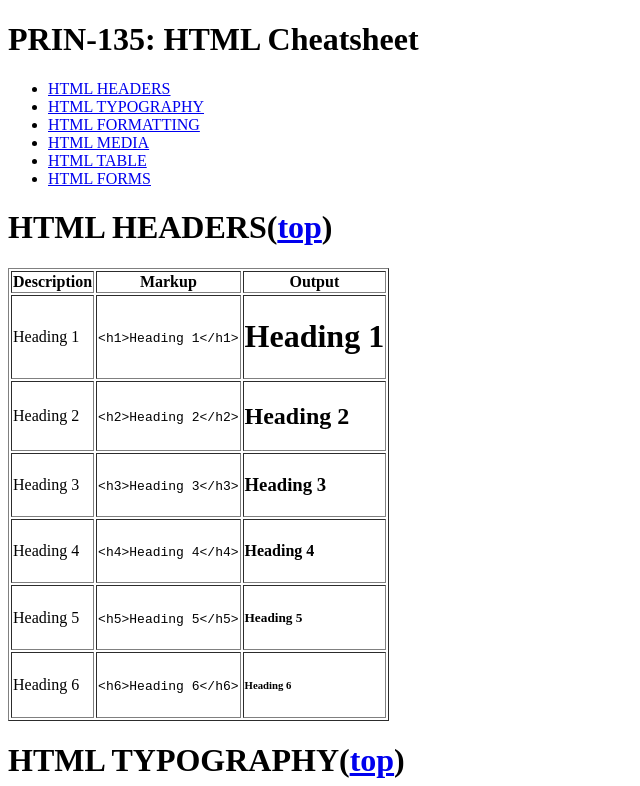
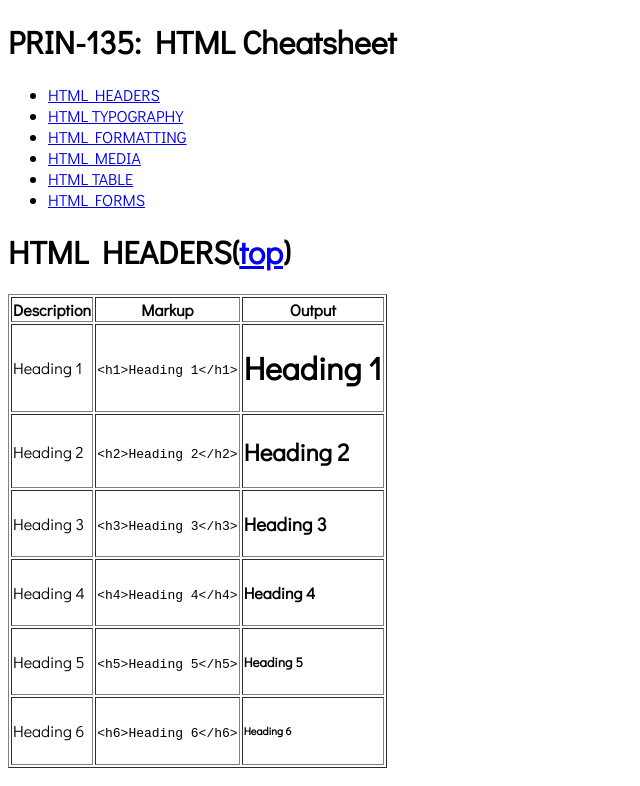
Before and after one commit to zapatamrc/PRIN135-Prelim-Exam, a plain HTML site: page index.html in a window 1280 px wide. Shown: the top 786 px of the page, without its empty margins (0-640 px from the left). Drawn offline with Linux system fonts and the light colour scheme.

Commit message:
added css and fonts

```diff
--- a/index.html
+++ b/index.html
@@ -1,12 +1,11 @@
 <!DOCTYPE html>
 <html>
     <head>
-        <style>
-            h1 { font-size: 2em; }
-        </style>
+        <link href="https://fonts.googleapis.com/css2?family=Didact+Gothic&display=swap" rel="stylesheet">
     </head>
     <title>Cheatsheet</title>
     <link rel="stylesheet" href="styles.css">
+    <div>
         <h1 id="top">PRIN-135: HTML Cheatsheet</h1>
         <ul>
             <li><a href="#HEADERS">HTML HEADERS</a></li>
@@ -16,6 +15,8 @@
             <li><a href="#TABLE">HTML TABLE</a></li>
             <li><a href="#FORMS">HTML FORMS</a></li>
         </ul>
+    </div>
+
     <div class="container" id="HEADERS">
         <h1>HTML HEADERS(<a href="#top">top</a>)</h1>
         <table border="1">
--- a/styles.css
+++ b/styles.css
@@ -0,0 +1,11 @@
+html    {
+    font-family: 'Didact Gothic', sans-serif;
+}
+
+navbar  {
+
+}
+
+h1      {
+    font-size: 2em;
+}
```
Lines whose indentation alone changed are shown as unchanged.
